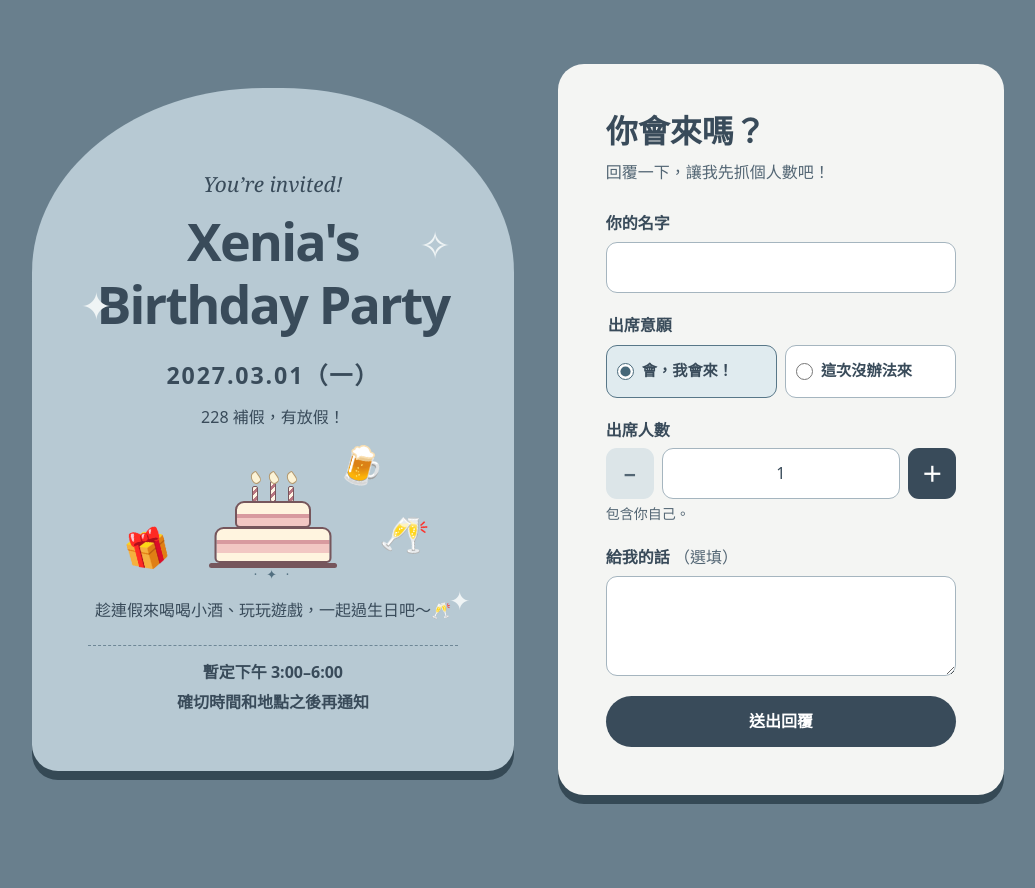
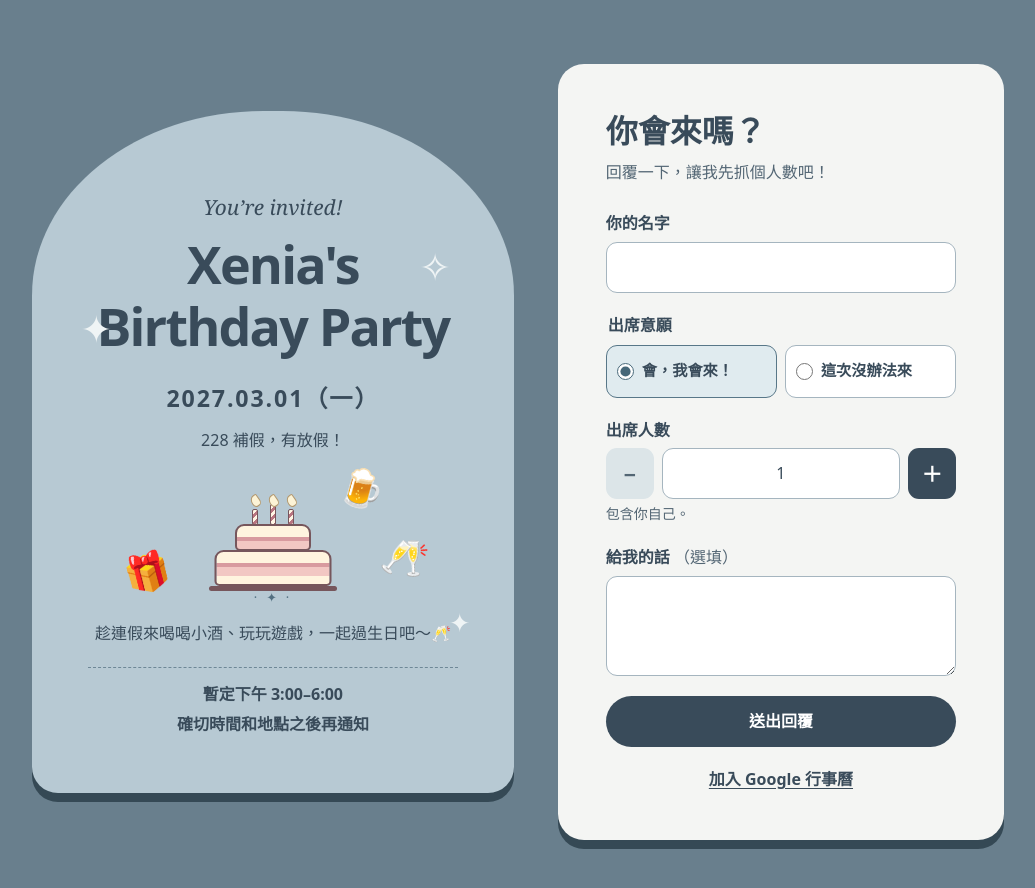
Before and after one commit to xenia-huang/birthday-rsvp, a plain HTML site: page index.html in a window 1280 px wide. Both pictures are taken after a click on the label "會，我會來！". Shown: the whole page, without its empty margins (122-1157 px from the left). Before the commit the page ends 859 px from the top, so only its background shows below. Drawn offline with Linux system fonts and the light colour scheme.

Commit message:
Offer Google Calendar link to guests who RSVP yes

```diff
--- a/index.html
+++ b/index.html
@@ -55,6 +55,7 @@ button:hover{background:#506c7c}
 .counter input::-webkit-inner-spin-button,.counter input::-webkit-outer-spin-button{appearance:none;margin:0}
 textarea{display:block;resize:vertical}
 .optional{font-weight:400;color:var(--muted)}
+.calendar-link{justify-self:center;color:var(--ink);font-weight:700;text-underline-offset:3px}
 </style>
 </head>
 <body>
@@ -82,7 +83,7 @@ textarea{display:block;resize:vertical}
 <form method="post" action="https://docs.google.com/forms/d/e/1FAIpQLSdV9Qdshw0p2KqT3t2i-lHfTTLYiLc6KTwv3A_myK0FmAyAkQ/formResponse">
 <label>你的名字<input name="entry.1034310930" type="text" maxlength="80" autocomplete="name" required></label>
 <fieldset><legend>出席意願</legend><div class="choices">
-<label class="choice"><input type="radio" name="entry.1033559558" value="會，我會來！" required>會，我會來！</label>
+<label class="choice"><input type="radio" id="attend" name="entry.1033559558" value="會，我會來！" required>會，我會來！</label>
 <label class="choice"><input type="radio" id="decline" name="entry.1033559558" value="這次沒辦法來" required>這次沒辦法來</label>
 </div></fieldset>
 <div id="party-label">
@@ -98,6 +99,7 @@ textarea{display:block;resize:vertical}
 <textarea name="entry.331231204" rows="3" maxlength="1000"></textarea>
 </label>
 <button type="submit">送出回覆</button>
+<a id="calendar-link" class="calendar-link" href="https://calendar.google.com/calendar/r/eventedit?action=TEMPLATE&amp;text=Xenia%27s%20Birthday%20Party&amp;dates=20270301T070000Z%2F20270301T100000Z&amp;stz=Asia%2FTaipei&amp;etz=Asia%2FTaipei&amp;details=%E6%99%82%E9%96%93%E6%9A%AB%E5%AE%9A%E7%82%BA%E4%B8%8B%E5%8D%88%203%3A00%E2%80%936%3A00%EF%BC%8C%E7%A2%BA%E5%88%87%E6%99%82%E9%96%93%E5%92%8C%E5%9C%B0%E9%BB%9E%E4%B9%8B%E5%BE%8C%E5%86%8D%E9%80%9A%E7%9F%A5%E3%80%82%0Ahttps%3A%2F%2Fxenia-huang.github.io%2Fbirthday-rsvp%2F" target="_blank" rel="noopener" hidden>加入 Google 行事曆</a>
 </form>
 </section>
 </main>
@@ -105,6 +107,8 @@ textarea{display:block;resize:vertical}
 const form = document.querySelector('form');
 const guestName = form.elements.namedItem('entry.1034310930');
 const decide = document.querySelector('#decline');
+const attend = document.querySelector('#attend');
+const calendarLink = document.querySelector('#calendar-link');
 const party = document.querySelector('#party');
 const partyLabel = document.querySelector('#party-label');
 const decrease = document.querySelector('#decrease');
@@ -131,7 +135,13 @@ function syncCount() {
   if (decide.checked) party.value = '0';
   updateCounter();
 }
-form.addEventListener('change', syncCount);
+function syncRsvp() {
+  syncCount();
+  calendarLink.hidden = !attend.checked;
+  // Keep the calendar link available while Google Forms shows its receipt.
+  form.target = attend.checked ? '_blank' : '_self';
+}
+form.addEventListener('change', syncRsvp);
 guestName.addEventListener('input', () => guestName.setCustomValidity(''));
 form.addEventListener('submit', event => {
   guestName.value = guestName.value.trim();
@@ -141,7 +151,7 @@ form.addEventListener('submit', event => {
     guestName.reportValidity();
   }
 });
-window.addEventListener('pageshow', syncCount);
+window.addEventListener('pageshow', syncRsvp);
 </script>
 </body>
 </html>
```
